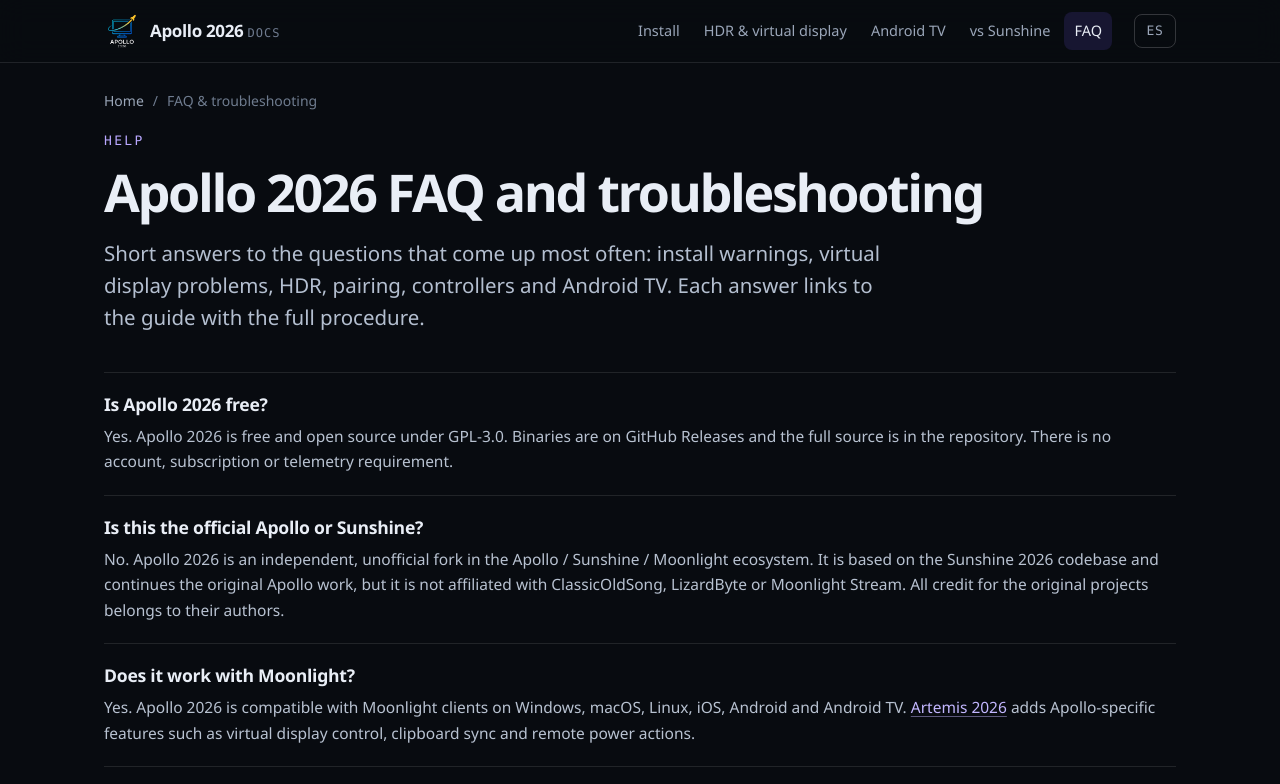
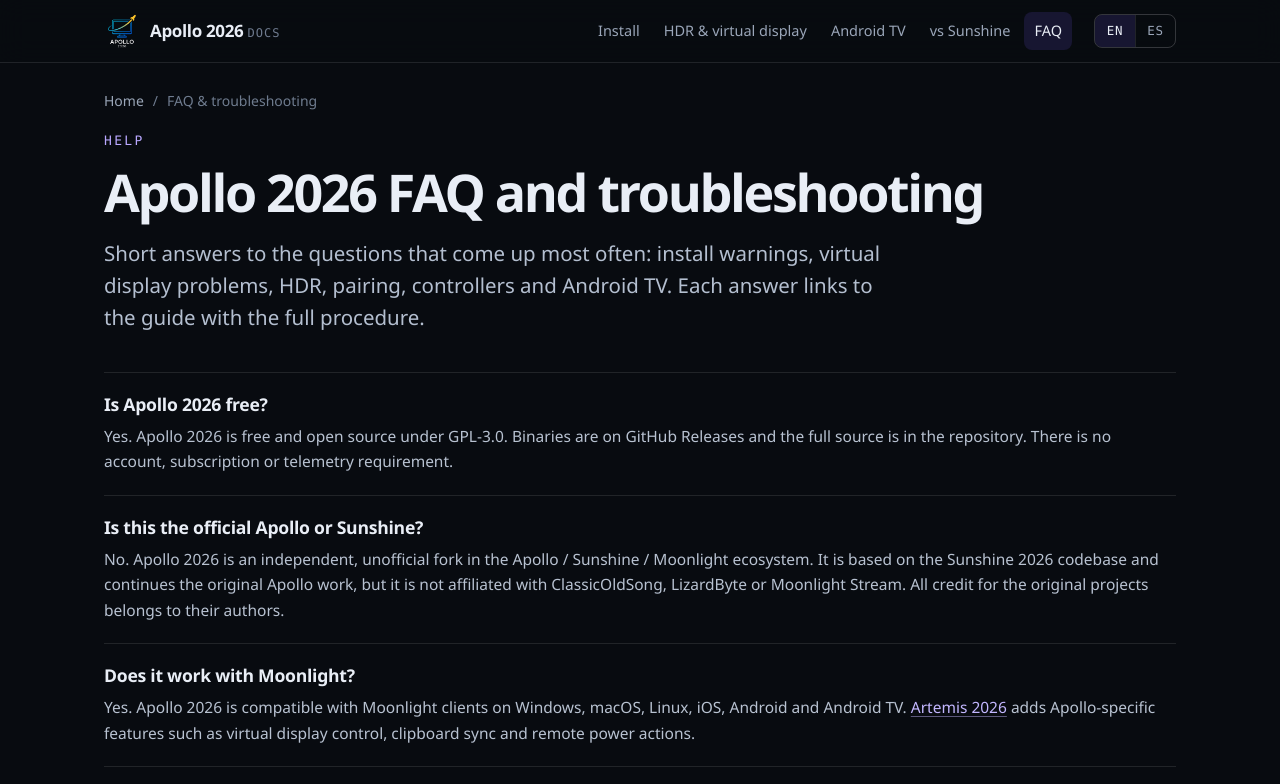
Before and after one commit to leonidas10009/apollo-2026-docs, a plain HTML site: page docs/faq/index.html in a window 1280 px wide. Shown: the top 784 px of the page. Drawn offline with Linux system fonts and the light colour scheme.

Commit message:
Make the language switcher explicit with current language highlighted

```diff
--- a/docs/assets/style.css
+++ b/docs/assets/style.css
@@ -158,22 +158,38 @@ a:hover {
 .lang-switch {
   flex: none;
   display: inline-flex;
-  align-items: center;
-  justify-content: center;
-  min-width: 42px;
+  align-items: stretch;
   height: 34px;
   border: 1px solid var(--line-strong);
   border-radius: 8px;
+  overflow: hidden;
+}
+
+.lang-option {
+  display: inline-flex;
+  align-items: center;
+  justify-content: center;
+  min-width: 40px;
+  padding: 0 9px;
   color: var(--muted);
   text-decoration: none;
   font-family: var(--mono);
-  font-size: 13px;
+  font-size: 12.5px;
   letter-spacing: 0.06em;
 }
 
-.lang-switch:hover {
+.lang-option + .lang-option {
+  border-left: 1px solid var(--line);
+}
+
+a.lang-option:hover {
   color: var(--text);
-  border-color: var(--accent);
+  background: rgba(255, 255, 255, 0.06);
+}
+
+.lang-option.is-current {
+  color: var(--text);
+  background: var(--accent-soft);
 }
 
 /* Layout */
--- a/docs/faq/index.html
+++ b/docs/faq/index.html
@@ -47,7 +47,10 @@
         <a href="../vs-sunshine/">vs Sunshine</a>
         <a href="../faq/" class="is-active" aria-current="page">FAQ</a>
       </nav>
-      <a class="lang-switch" href="../es/faq/" hreflang="es" lang="es" title="Español">ES</a>
+      <div class="lang-switch" role="group" aria-label="Language">
+        <span class="lang-option is-current" aria-current="true" lang="en">EN</span>
+        <a class="lang-option" href="../es/faq/" hreflang="es" lang="es" title="Español">ES</a>
+      </div>
     </div>
   </header>
   <main id="main">
--- a/site/src/assets/style.css
+++ b/site/src/assets/style.css
@@ -158,22 +158,38 @@ a:hover {
 .lang-switch {
   flex: none;
   display: inline-flex;
-  align-items: center;
-  justify-content: center;
-  min-width: 42px;
+  align-items: stretch;
   height: 34px;
   border: 1px solid var(--line-strong);
   border-radius: 8px;
+  overflow: hidden;
+}
+
+.lang-option {
+  display: inline-flex;
+  align-items: center;
+  justify-content: center;
+  min-width: 40px;
+  padding: 0 9px;
   color: var(--muted);
   text-decoration: none;
   font-family: var(--mono);
-  font-size: 13px;
+  font-size: 12.5px;
   letter-spacing: 0.06em;
 }
 
-.lang-switch:hover {
+.lang-option + .lang-option {
+  border-left: 1px solid var(--line);
+}
+
+a.lang-option:hover {
   color: var(--text);
-  border-color: var(--accent);
+  background: rgba(255, 255, 255, 0.06);
+}
+
+.lang-option.is-current {
+  color: var(--text);
+  background: var(--accent-soft);
 }
 
 /* Layout */
```
Also changed, not shown: docs/404.html (+4 -1 lines), docs/android-tv/index.html (+4 -1 lines), docs/es/android-tv/index.html (+4 -1 lines), docs/es/faq/index.html (+4 -1 lines), docs/es/hdr-pantalla-virtual/index.html (+4 -1 lines), docs/es/index.html (+4 -1 lines), docs/es/instalar-windows/index.html (+4 -1 lines), docs/es/vs-sunshine/index.html (+4 -1 lines), docs/hdr-virtual-display/index.html (+4 -1 lines), docs/index.html (+4 -1 lines), docs/install-windows/index.html (+4 -1 lines), docs/vs-sunshine/index.html (+4 -1 lines), site/build.js (+8 -3 lines).
